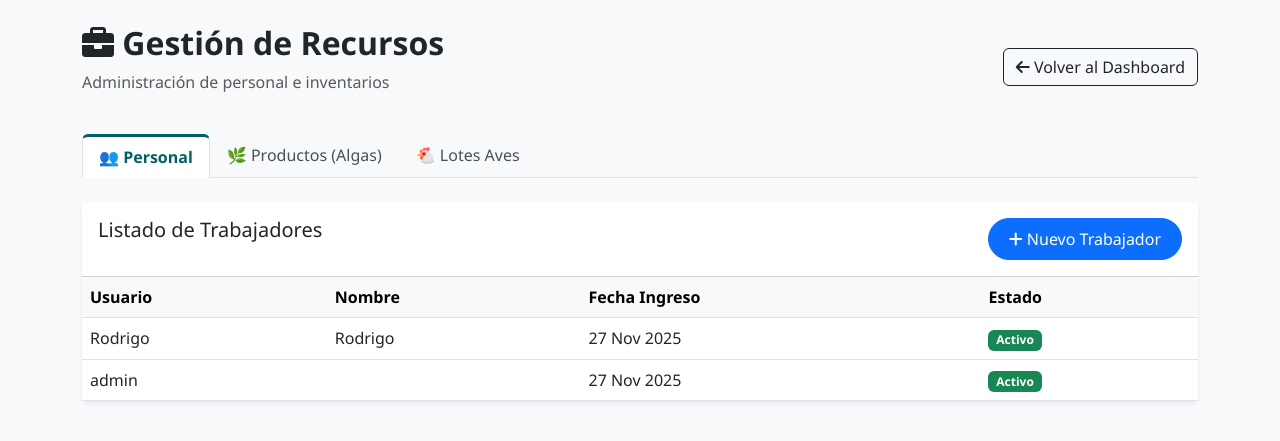
After one commit to bylay/Reportes, a Django app: page /gerencia/ in a window 1280 px wide. The commit adds this page. Shown: the top 441 px of the page. Run offline with Django 5.2, Linux system fonts and the light colour scheme; a user stored in the database is signed in; data comes from the database, SQL or seed files in the repository.

Commit message:
Add management panel and forms for users, products, and lots
Introduces a central management panel for staff users, with tabs for managing workers, products, and poultry lots. Adds Django forms for user, product, and lot creation, corresponding views, and generic creation template. Updates dashboard and URLs to integrate new management features.

```diff
--- a/core/views.py
+++ b/core/views.py
@@ -12,6 +12,9 @@ import csv
 from django.http import HttpResponse
 import openpyxl
 from openpyxl.styles import Font, PatternFill, Alignment, Border, Side
+from .forms import NuevoUsuarioForm, ProductoForm, LoteForm
+from django.contrib.auth.models import User, Group
+from django.contrib import messages
 
 @login_required
 def dashboard(request):
@@ -325,3 +328,60 @@ def menu_trabajador(request):
     Pantalla simple para que el trabajador elija qué reportar.
     """
     return render(request, 'menu_trabajador.html')
+
+
+# --- VISTA CENTRAL DE GESTIÓN ---
+@login_required
+def panel_gerencia(request):
+    # Solo gerentes pueden entrar
+    if not request.user.is_staff:
+        return redirect('menu_trabajador')
+
+    context = {
+        'usuarios': User.objects.all().order_by('-date_joined'),
+        'productos': Producto.objects.all(),
+        'lotes': LoteAves.objects.all(),
+    }
+    return render(request, 'gestion/panel_gerencia.html', context)
+
+# --- VISTAS PARA CREAR (REUTILIZAMOS UN MISMO HTML) ---
+
+@login_required
+def crear_usuario(request):
+    if request.method == 'POST':
+        form = NuevoUsuarioForm(request.POST)
+        if form.is_valid():
+            user = form.save()
+            # Asignar grupo Trabajadores por defecto
+            grupo = Group.objects.get(name='Trabajadores')
+            user.groups.add(grupo)
+            messages.success(request, f"Trabajador {user.username} creado correctamente.")
+            return redirect('panel_gerencia')
+    else:
+        form = NuevoUsuarioForm()
+
+    return render(request, 'gestion/crear_generico.html', {'form': form, 'titulo': 'Nuevo Trabajador'})
+
+@login_required
+def crear_producto(request):
+    if request.method == 'POST':
+        form = ProductoForm(request.POST)
+        if form.is_valid():
+            form.save()
+            messages.success(request, "Producto creado exitosamente.")
+            return redirect('panel_gerencia')
+    else:
+        form = ProductoForm()
+    return render(request, 'gestion/crear_generico.html', {'form': form, 'titulo': 'Nuevo Producto Alga'})
+
+@login_required
+def crear_lote(request):
+    if request.method == 'POST':
+        form = LoteForm(request.POST)
+        if form.is_valid():
+            form.save()
+            messages.success(request, "Lote de aves creado exitosamente.")
+            return redirect('panel_gerencia')
+    else:
+        form = LoteForm()
+    return render(request, 'gestion/crear_generico.html', {'form': form, 'titulo': 'Nuevo Lote Aves'})
--- a/sistema_central/urls.py
+++ b/sistema_central/urls.py
@@ -1,8 +1,11 @@
 from django.contrib import admin
 from django.urls import path, include # <--- Agrega include
 # Importamos tus vistas
-from core.views import dashboard, ingreso_algas, api_guardar_produccion, ingreso_aves, api_guardar_aves, exportar_algas_csv, exportar_granja_csv, menu_trabajador
-
+from core.views import (
+    dashboard, ingreso_algas, api_guardar_produccion, ingreso_aves, api_guardar_aves,
+    exportar_algas_csv, exportar_granja_csv, menu_trabajador,
+    panel_gerencia, crear_usuario, crear_producto, crear_lote # <--- NUEVOS
+)
 urlpatterns = [
     path('admin/', admin.site.urls),
 
@@ -18,4 +21,8 @@ urlpatterns = [
     path('exportar/algas/', exportar_algas_csv, name='exportar_algas'),
     path('exportar/granja/', exportar_granja_csv, name='exportar_granja'),
     path('menu-trabajador/', menu_trabajador, name='menu_trabajador'),
+    path('gerencia/', panel_gerencia, name='panel_gerencia'),
+    path('gerencia/nuevo-usuario/', crear_usuario, name='crear_usuario'),
+    path('gerencia/nuevo-producto/', crear_producto, name='crear_producto'),
+    path('gerencia/nuevo-lote/', crear_lote, name='crear_lote'),
 ]
--- /dev/null
+++ b/templates/gestion/panel_gerencia.html
@@ -0,0 +1,126 @@
+{% load static %}
+<!DOCTYPE html>
+<html lang="es">
+<head>
+    <meta charset="UTF-8">
+    <title>Panel de Gerencia | AlgasBio</title>
+    <link href="https://cdn.jsdelivr.net/npm/bootstrap@5.3.0/dist/css/bootstrap.min.css" rel="stylesheet">
+    <link rel="stylesheet" href="https://cdnjs.cloudflare.com/ajax/libs/font-awesome/6.0.0/css/all.min.css">
+    <style>
+        body { background-color: #f8f9fa; font-family: 'Segoe UI', sans-serif; }
+        .nav-tabs .nav-link { color: #495057; }
+        .nav-tabs .nav-link.active { font-weight: bold; color: #006064; border-top: 3px solid #006064; }
+        .btn-add { border-radius: 50px; padding: 8px 20px; font-weight: 500; }
+    </style>
+</head>
+<body class="p-4">
+
+    <div class="container">
+        <div class="d-flex justify-content-between align-items-center mb-4">
+            <div>
+                <h2 class="text-dark fw-bold"><i class="fa-solid fa-briefcase"></i> Gestión de Recursos</h2>
+                <p class="text-muted">Administración de personal e inventarios</p>
+            </div>
+            <a href="/" class="btn btn-outline-dark"><i class="fa-solid fa-arrow-left"></i> Volver al Dashboard</a>
+        </div>
+
+        {% if messages %}
+            {% for message in messages %}
+                <div class="alert alert-success alert-dismissible fade show">
+                    {{ message }}
+                    <button type="button" class="btn-close" data-bs-dismiss="alert"></button>
+                </div>
+            {% endfor %}
+        {% endif %}
+
+        <ul class="nav nav-tabs mb-4" id="myTab" role="tablist">
+            <li class="nav-item">
+                <button class="nav-link active" data-bs-toggle="tab" data-bs-target="#usuarios">👥 Personal</button>
+            </li>
+            <li class="nav-item">
+                <button class="nav-link" data-bs-toggle="tab" data-bs-target="#algas">🌿 Productos (Algas)</button>
+            </li>
+            <li class="nav-item">
+                <button class="nav-link" data-bs-toggle="tab" data-bs-target="#lotes">🐔 Lotes Aves</button>
+            </li>
+        </ul>
+
+        <div class="tab-content" id="myTabContent">
+
+            <div class="tab-pane fade show active" id="usuarios">
+                <div class="card border-0 shadow-sm">
+                    <div class="card-header bg-white d-flex justify-content-between py-3">
+                        <h5 class="mb-0">Listado de Trabajadores</h5>
+                        <a href="{% url 'crear_usuario' %}" class="btn btn-primary btn-add"><i class="fa-solid fa-plus"></i> Nuevo Trabajador</a>
+                    </div>
+                    <div class="card-body p-0">
+                        <table class="table table-hover mb-0">
+                            <thead class="table-light"><tr><th>Usuario</th><th>Nombre</th><th>Fecha Ingreso</th><th>Estado</th></tr></thead>
+                            <tbody>
+                                {% for u in usuarios %}
+                                <tr>
+                                    <td>{{ u.username }}</td>
+                                    <td>{{ u.first_name }}</td>
+                                    <td>{{ u.date_joined|date:"d M Y" }}</td>
+                                    <td><span class="badge bg-success">Activo</span></td>
+                                </tr>
+                                {% endfor %}
+                            </tbody>
+                        </table>
+                    </div>
+                </div>
+            </div>
+
+            <div class="tab-pane fade" id="algas">
+                <div class="card border-0 shadow-sm">
+                    <div class="card-header bg-white d-flex justify-content-between py-3">
+                        <h5 class="mb-0">Catálogo de Productos</h5>
+                        <a href="{% url 'crear_producto' %}" class="btn btn-success btn-add"><i class="fa-solid fa-plus"></i> Nuevo Producto</a>
+                    </div>
+                    <div class="card-body p-0">
+                        <table class="table table-hover mb-0">
+                            <thead class="table-light"><tr><th>Nombre</th><th>Categoría</th><th>Stock Actual</th><th>Capacidad Diaria</th></tr></thead>
+                            <tbody>
+                                {% for p in productos %}
+                                <tr>
+                                    <td>{{ p.nombre }}</td>
+                                    <td><span class="badge bg-secondary">{{ p.get_categoria_display }}</span></td>
+                                    <td class="fw-bold">{{ p.stock_actual }} Kg</td>
+                                    <td>{{ p.capacidad_maxima_diaria }} Kg/día</td>
+                                </tr>
+                                {% endfor %}
+                            </tbody>
+                        </table>
+                    </div>
+                </div>
+            </div>
+
+            <div class="tab-pane fade" id="lotes">
+                <div class="card border-0 shadow-sm">
+                    <div class="card-header bg-white d-flex justify-content-between py-3">
+                        <h5 class="mb-0">Lotes de Producción</h5>
+                        <a href="{% url 'crear_lote' %}" class="btn btn-warning text-white btn-add"><i class="fa-solid fa-plus"></i> Nuevo Lote</a>
+                    </div>
+                    <div class="card-body p-0">
+                        <table class="table table-hover mb-0">
+                            <thead class="table-light"><tr><th>Nombre</th><th>Dieta</th><th>Aves Iniciales</th><th>Fecha Inicio</th></tr></thead>
+                            <tbody>
+                                {% for l in lotes %}
+                                <tr>
+                                    <td>{{ l.nombre }}</td>
+                                    <td>{{ l.get_tipo_dieta_display }}</td>
+                                    <td>{{ l.cantidad_aves_inicial }}</td>
+                                    <td>{{ l.fecha_inicio|date:"d M Y" }}</td>
+                                </tr>
+                                {% endfor %}
+                            </tbody>
+                        </table>
+                    </div>
+                </div>
+            </div>
+
+        </div>
+    </div>
+    <script src="https://cdn.jsdelivr.net/npm/bootstrap@5.3.0/dist/js/bootstrap.bundle.min.js"></script>
+</body>
+</html>
```
Also changed, not shown: core/forms.py (added, +40 -0 lines), templates/dashboard.html (+30 -4 lines), templates/gestion/crear_generico.html (added, +38 -0 lines).
